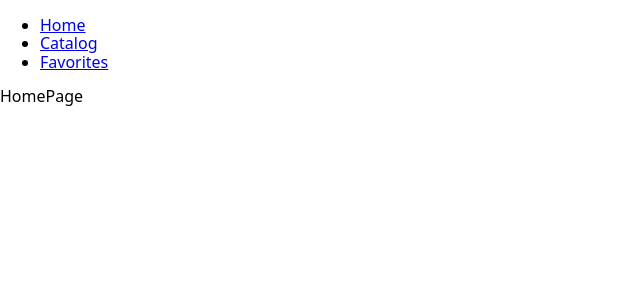
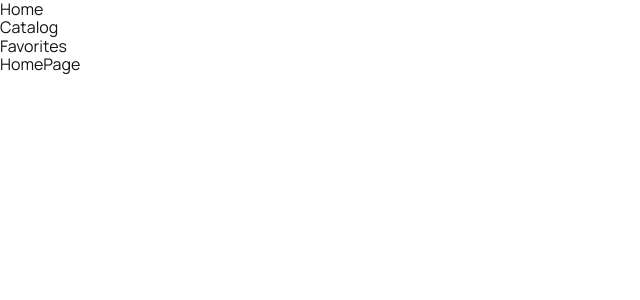
Before and after one commit to mxm-kotyk/car-rental, a React (Vite) app: page / in a window 1280 px wide. Shown: the top 300 px of the page, without its empty margins (0-640 px from the left). Built offline with nearby package versions, Linux system fonts and the light colour scheme.

Commit message:
Added css reset

```diff
--- a/src/index.css
+++ b/src/index.css
@@ -1 +1,126 @@
 @import '../node_modules/modern-normalize/modern-normalize.css';
+@import url('https://fonts.googleapis.com/css2?family=Manrope:wght@400;500;600&family=Montserrat:wght@400;600&display=swap');
+
+body {
+  font-family: Manrope;
+  font-weight: 400;
+  -webkit-font-smoothing: antialiased;
+  -moz-osx-font-smoothing: grayscale;
+  background: #FFF;
+  color: #121417;
+}
+
+/***
+    The new CSS reset - version 1.11.2 (last updated 15.11.2023)
+    GitHub page: https://github.com/elad2412/the-new-css-reset
+***/
+
+/*
+    Remove all the styles of the "User-Agent-Stylesheet", except for the 'display' property
+    - The "symbol *" part is to solve Firefox SVG sprite bug
+    - The "html" element is excluded, otherwise a bug in Chrome breaks the CSS hyphens property (https://github.com/elad2412/the-new-css-reset/issues/36)
+ */
+*:where(:not(html, iframe, canvas, img, svg, video, audio):not(svg *, symbol *)) {
+  all: unset;
+  display: revert;
+}
+
+/* Preferred box-sizing value */
+*,
+*::before,
+*::after {
+  box-sizing: border-box;
+}
+
+/* Fix mobile Safari increase font-size on landscape mode */
+html {
+  -moz-text-size-adjust: none;
+  -webkit-text-size-adjust: none;
+  text-size-adjust: none;
+}
+
+/* Reapply the pointer cursor for anchor tags */
+a,
+button {
+  cursor: pointer;
+}
+
+/* Remove list styles (bullets/numbers) */
+ol,
+ul,
+menu,
+summary {
+  list-style: none;
+}
+
+/* For images to not be able to exceed their container */
+img {
+  max-inline-size: 100%;
+  max-block-size: 100%;
+}
+
+/* removes spacing between cells in tables */
+table {
+  border-collapse: collapse;
+}
+
+/* Safari - solving issue when using user-select:none on the <body> text input doesn't working */
+input,
+textarea {
+  -webkit-user-select: auto;
+}
+
+/* revert the 'white-space' property for textarea elements on Safari */
+textarea {
+  white-space: revert;
+}
+
+/* minimum style to allow to style meter element */
+meter {
+  -webkit-appearance: revert;
+  appearance: revert;
+}
+
+/* preformatted text - use only for this feature */
+:where(pre) {
+  all: revert;
+  box-sizing: border-box;
+}
+
+/* reset default text opacity of input placeholder */
+::placeholder {
+  color: unset;
+}
+
+/* fix the feature of 'hidden' attribute.
+   display:revert; revert to element instead of attribute */
+:where([hidden]) {
+  display: none;
+}
+
+/* revert for bug in Chromium browsers
+   - fix for the content editable attribute will work properly.
+   - webkit-user-select: auto; added for Safari in case of using user-select:none on wrapper element*/
+:where([contenteditable]:not([contenteditable="false"])) {
+  -moz-user-modify: read-write;
+  -webkit-user-modify: read-write;
+  overflow-wrap: break-word;
+  -webkit-line-break: after-white-space;
+  -webkit-user-select: auto;
+}
+
+/* apply back the draggable feature - exist only in Chromium and Safari */
+:where([draggable="true"]) {
+  -webkit-user-drag: element;
+}
+
+/* Revert Modal native behavior */
+:where(dialog:modal) {
+  all: revert;
+  box-sizing: border-box;
+}
+
+/* Remove details summary webkit styles */
+::-webkit-details-marker {
+  display: none;
+}
```
